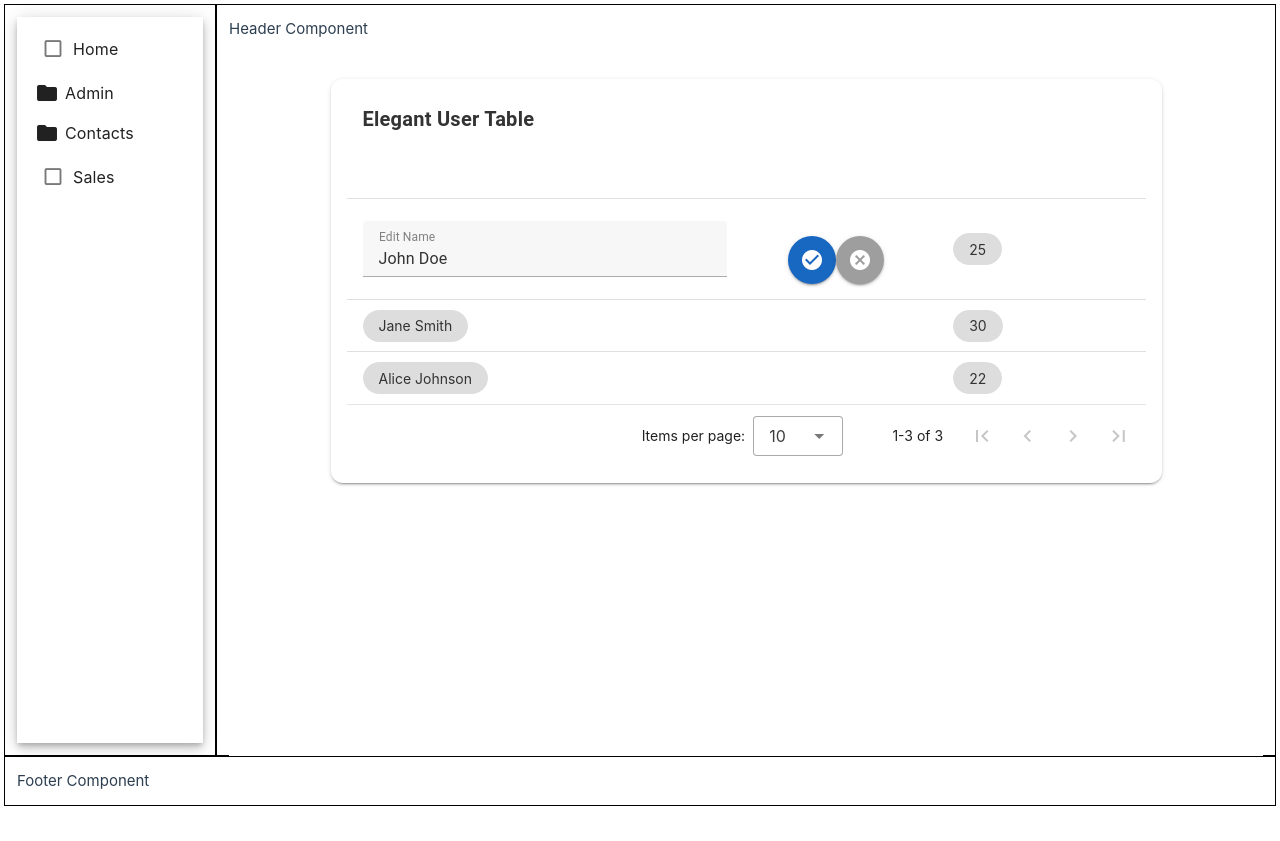
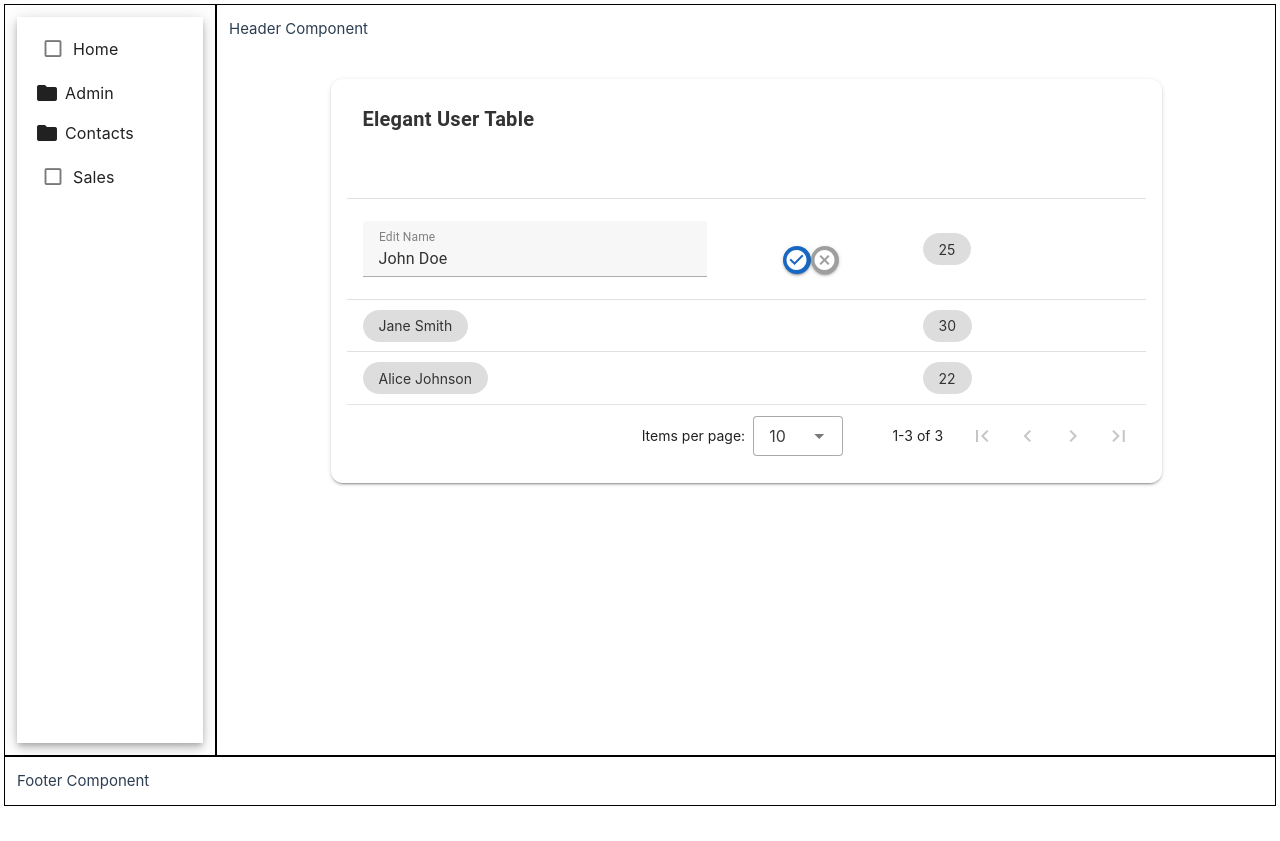
Before and after one commit to zenforall/CRMWithVue, a Vue app: page /customers in a window 1280 px wide. Both pictures are taken after a click on the element "John Doe". After the commit the page ends 806 px from the top, so only its background shows below. Built offline with nearby package versions, Linux system fonts and the light colour scheme.

Commit message:
corretto un errore di tipi di dati nella view dei Customers

```diff
--- a/src/views/CustomersView.vue
+++ b/src/views/CustomersView.vue
@@ -1,5 +1,4 @@
 <template>
-  <v-app>
     <v-container>
       <v-row justify="center">
         <v-col cols="12" md="10">
@@ -40,10 +39,10 @@
                     />
                   </v-col>
                   <v-col cols="4" class="d-flex justify-center align-center">
-                    <v-btn icon color="primary" @click="confirmEditing(item)">
+                    <v-btn icon density="compact" color="primary" @click="confirmEditing(item)">
                       <v-icon>mdi-check-circle</v-icon>
                     </v-btn>
-                    <v-btn icon color="grey" @click="cancelEditing">
+                    <v-btn icon density="compact" color="grey" @click="cancelEditing">
                       <v-icon>mdi-close-circle</v-icon>
                     </v-btn>
                   </v-col>
@@ -71,17 +70,16 @@
                       outlined
                       label="Edit Age"
                       type="number"
-                      class="text-h6"
                       style="background-color: #fff; border-radius: 8px;"
                       @focus="focusField = 'age'"
                       @blur="focusField = null"
                     />
                   </v-col>
                   <v-col cols="4" class="d-flex justify-center align-center">
-                    <v-btn icon color="primary" @click="confirmEditing(item)">
+                    <v-btn icon density="compact" color="primary" @click="confirmEditing(item)">
                       <v-icon>mdi-check-circle</v-icon>
                     </v-btn>
-                    <v-btn icon color="grey" @click="cancelEditing">
+                    <v-btn icon density="compact" color="grey" @click="cancelEditing">
                       <v-icon>mdi-close-circle</v-icon>
                     </v-btn>
                   </v-col>
@@ -92,7 +90,6 @@
         </v-col>
       </v-row>
     </v-container>
-  </v-app>
 </template>
 
 <script lang="ts">
@@ -130,7 +127,16 @@ export default defineComponent({
         const { rowId, field, value } = editingCell.value;
         const itemToUpdate = items.value.find((i) => i.id === rowId);
         if (itemToUpdate) {
-          itemToUpdate[field] = value;
+          console.log(itemToUpdate);
+          console.log(field);
+
+          //(itemToUpdate[field] as any) = value; // altra soluzione
+          if (field === 'name' && typeof value === 'string') {
+            itemToUpdate.name = value;
+          } else if (field === 'age' && typeof value === 'number') {
+            itemToUpdate.age = value;
+          }
+
         }
         editingCell.value = null;
       }
```
